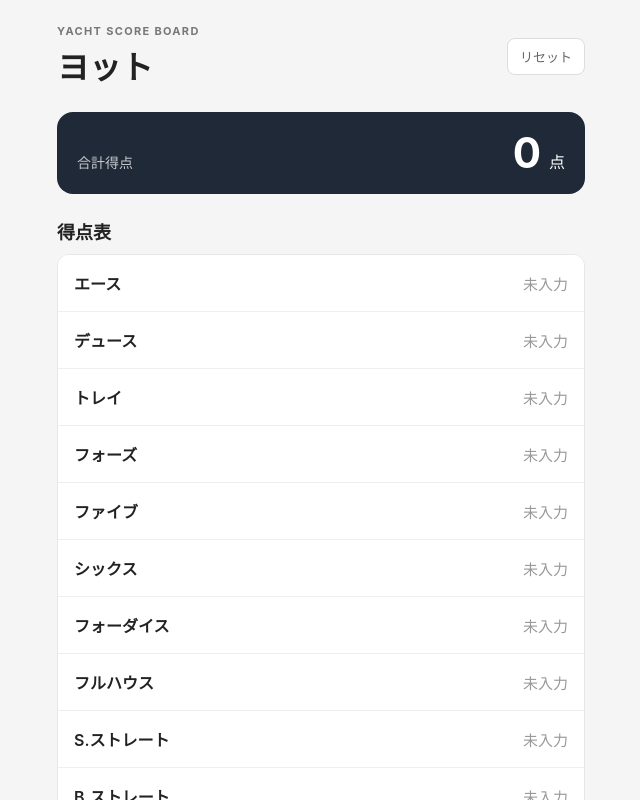
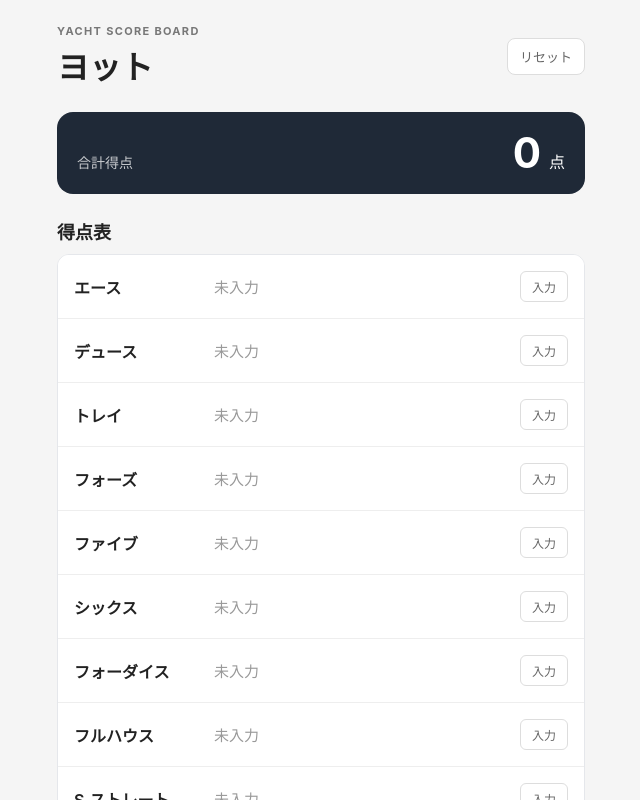
Before and after one commit to kosaku-akamine/yacht-score, a React (Vite) app: page / in a window 1280 px wide. Shown: the top 800 px of the page, without its empty margins (319-959 px from the left). Built offline with nearby package versions, Linux system fonts and the light colour scheme.

Commit message:
validate point

```diff
--- a/src/App.css
+++ b/src/App.css
@@ -87,43 +87,55 @@ h1 {
   display: flex;
   width: 100%;
   align-items: center;
-  justify-content: space-between;
   padding: 16px;
   border: none;
   border-bottom: 1px solid #eee;
   background: white;
   color: #222;
   text-align: left;
-  cursor: pointer;
 }
 
 .score-row:last-child {
   border-bottom: none;
 }
 
-.score-row:not(:disabled):active {
-  background: #f3f4f6;
-}
-
 .score-row.used {
   background: #f8f8f8;
   color: #999;
-  cursor: default;
 }
 
 .category-name {
+  width: 140px;
   font-size: 16px;
   font-weight: 600;
 }
 
 .category-score {
+  width: 70px;
   font-size: 15px;
   font-weight: 700;
+  text-align: left;
 }
 
 .score-row:not(.used) .category-score {
   color: #999;
   font-weight: 400;
+}
+
+.edit-button {
+  min-width: 48px;
+  margin-left: auto;
+  padding: 6px 8px;
+  border: 1px solid #ddd;
+  border-radius: 6px;
+  background: white;
+  color: #666;
+  font-size: 12px;
+  cursor: pointer;
+}
+
+.edit-button:active {
+  background: #f3f4f6;
 }
 
 .bonus-section {
@@ -189,6 +201,19 @@ h1 {
   text-align: center;
 }
 
+.score-range {
+  margin: 8px 0 0 !important;
+  color: #888 !important;
+  font-size: 12px !important;
+}
+
+.error-message {
+  margin: 8px 0 0 !important;
+  color: #dc2626 !important;
+  font-size: 13px !important;
+  text-align: center;
+}
+
 .modal-actions {
   display: grid;
   grid-template-columns: 1fr 1fr;
--- a/src/App.tsx
+++ b/src/App.tsx
@@ -4,21 +4,87 @@ import "./App.css";
 type Category = {
   id: string;
   name: string;
+  minScore: number;
+  maxScore: number;
+  fixedScore?: number;
 };
 
 const categories: Category[] = [
-  { id: "aces", name: "エース" },
-  { id: "deuces", name: "デュース" },
-  { id: "threes", name: "トレイ" },
-  { id: "fours", name: "フォーズ" },
-  { id: "fives", name: "ファイブ" },
-  { id: "sixes", name: "シックス" },
-  { id: "four-of-a-kind", name: "フォーダイス" },
-  { id: "full-house", name: "フルハウス" },
-  { id: "small-straight", name: "S.ストレート" },
-  { id: "large-straight", name: "B.ストレート" },
-  { id: "yacht", name: "ヨット" },
-  { id: "choice", name: "チョイス" },
+  {
+    id: "aces",
+    name: "エース",
+    minScore: 0,
+    maxScore: 5,
+  },
+  {
+    id: "deuces",
+    name: "デュース",
+    minScore: 0,
+    maxScore: 10,
+  },
+  {
+    id: "threes",
+    name: "トレイ",
+    minScore: 0,
+    maxScore: 15,
+  },
+  {
+    id: "fours",
+    name: "フォーズ",
+    minScore: 0,
+    maxScore: 20,
+  },
+  {
+    id: "fives",
+    name: "ファイブ",
+    minScore: 0,
+    maxScore: 25,
+  },
+  {
+    id: "sixes",
+    name: "シックス",
+    minScore: 0,
+    maxScore: 30,
+  },
+  {
+    id: "four-of-a-kind",
+    name: "フォーダイス",
+    minScore: 0,
+    maxScore: 30,
+  },
+  {
+    id: "full-house",
+    name: "フルハウス",
+    minScore: 0,
+    maxScore: 25,
+    fixedScore: 25,
+  },
+  {
+    id: "small-straight",
+    name: "S.ストレート",
+    minScore: 0,
+    maxScore: 30,
+    fixedScore: 30,
+  },
+  {
+    id: "large-straight",
+    name: "B.ストレート",
+    minScore: 0,
+    maxScore: 40,
+    fixedScore: 40,
+  },
+  {
+    id: "yacht",
+    name: "ヨット",
+    minScore: 0,
+    maxScore: 10000,
+  },
+  {
+    id: "choice",
+    name: "チョイス",
+    minScore: 0,
+    maxScore: 30,
+  },
 ];
 
 function App() {
@@ -31,29 +97,80 @@ function App() {
   });
 
   const [selectedCategory, setSelectedCategory] = useState<string | null>(null);
+
   const [scoreInput, setScoreInput] = useState("");
+
+  const [errorMessage, setErrorMessage] = useState("");
 
   const totalScore = Object.values(scores).reduce<number>(
     (total, score) => total + (score ?? 0),
     0,
   );
+
   const upperScore = categories
     .slice(0, 6)
     .reduce<number>((total, category) => total + (scores[category.id] ?? 0), 0);
 
   const handleSelectCategory = (categoryId: string) => {
-    if (scores[categoryId] !== null) return;
+    const currentScore = scores[categoryId];
 
     setSelectedCategory(categoryId);
-    setScoreInput("");
+
+    // 編集の場合は、現在の得点を入力欄に表示
+    if (currentScore !== null) {
+      setScoreInput(String(currentScore));
+    } else {
+      setScoreInput("");
+    }
+
+    setErrorMessage("");
   };
 
   const handleSaveScore = () => {
-    if (!selectedCategory || scoreInput === "") return;
+    if (!selectedCategory || scoreInput === "") {
+      setErrorMessage("得点を入力してください");
+      return;
+    }
+
+    const category = categories.find(
+      (category) => category.id === selectedCategory,
+    );
+
+    if (!category) return;
 
     const score = Number(scoreInput);
 
-    if (Number.isNaN(score) || score < 0) return;
+    // 数値でない場合
+    if (Number.isNaN(score)) {
+      setErrorMessage("数字を入力してください");
+      return;
+    }
+
+    // 整数でない場合
+    if (!Number.isInteger(score)) {
+      setErrorMessage("整数を入力してください");
+      return;
+    }
+
+    // 最小値・最大値チェック
+    if (score < category.minScore || score > category.maxScore) {
+      setErrorMessage(
+        `${category.name}は${category.minScore}〜${category.maxScore}点で入力してください`,
+      );
+      return;
+    }
+
+    // 固定得点の役のチェック
+    if (
+      category.fixedScore !== undefined &&
+      score !== 0 &&
+      score !== category.fixedScore
+    ) {
+      setErrorMessage(
+        `${category.name}は0点または${category.fixedScore}点で入力してください`,
+      );
+      return;
+    }
 
     const newScores = {
       ...scores,
@@ -61,10 +178,12 @@ function App() {
     };
 
     setScores(newScores);
+
     localStorage.setItem("yacht-scores", JSON.stringify(newScores));
 
     setSelectedCategory(null);
     setScoreInput("");
+    setErrorMessage("");
   };
 
   const handleReset = () => {
@@ -75,12 +194,17 @@ function App() {
     );
 
     setScores(resetScores);
+
     localStorage.removeItem("yacht-scores");
   };
 
   const selectedCategoryName = categories.find(
     (category) => category.id === selectedCategory,
   )?.name;
+
+  const selectedCategoryData = categories.find(
+    (category) => category.id === selectedCategory,
+  );
 
   return (
     <main className="app">
@@ -110,18 +234,23 @@ function App() {
             const isUsed = score !== null;
 
             return (
-              <button
+              <div
                 key={category.id}
                 className={`score-row ${isUsed ? "used" : ""}`}
-                onClick={() => handleSelectCategory(category.id)}
-                disabled={isUsed}
               >
                 <span className="category-name">{category.name}</span>
 
                 <span className="category-score">
                   {isUsed ? `${score}点` : "未入力"}
                 </span>
-              </button>
+
+                <button
+                  className="edit-button"
+                  onClick={() => handleSelectCategory(category.id)}
+                >
+                  {isUsed ? "編集" : "入力"}
+                </button>
+              </div>
             );
           })}
         </div>
@@ -143,21 +272,43 @@ function App() {
         <div className="modal-overlay">
           <div className="score-modal">
             <h2>{selectedCategoryName}</h2>
-            <p>今回の得点を入力してください</p>
+
+            <p>
+              {scores[selectedCategory] !== null
+                ? "得点を修正してください"
+                : "今回の得点を入力してください"}
+            </p>
 
             <input
               type="number"
               inputMode="numeric"
-              min="0"
+              min={selectedCategoryData?.minScore}
+              max={selectedCategoryData?.maxScore}
               value={scoreInput}
-              onChange={(event) => setScoreInput(event.target.value)}
+              onChange={(event) => {
+                setScoreInput(event.target.value);
+                setErrorMessage("");
+              }}
               autoFocus
             />
+
+            {selectedCategoryData && (
+              <p className="score-range">
+                入力可能範囲：
+                {selectedCategoryData.minScore}〜{selectedCategoryData.maxScore}
+                点
+              </p>
+            )}
+
+            {errorMessage && <p className="error-message">{errorMessage}</p>}
 
             <div className="modal-actions">
               <button
                 className="cancel-button"
-                onClick={() => setSelectedCategory(null)}
+                onClick={() => {
+                  setSelectedCategory(null);
+                  setErrorMessage("");
+                }}
               >
                 キャンセル
               </button>
@@ -167,7 +318,7 @@ function App() {
                 onClick={handleSaveScore}
                 disabled={scoreInput === ""}
               >
-                確定
+                {scores[selectedCategory] !== null ? "更新" : "確定"}
               </button>
             </div>
           </div>
```
